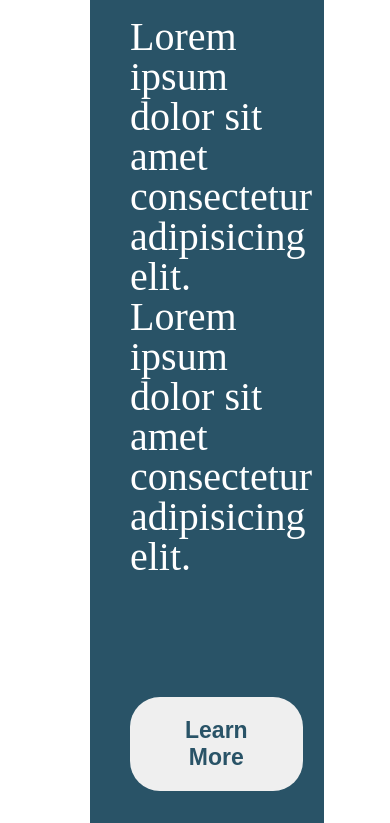
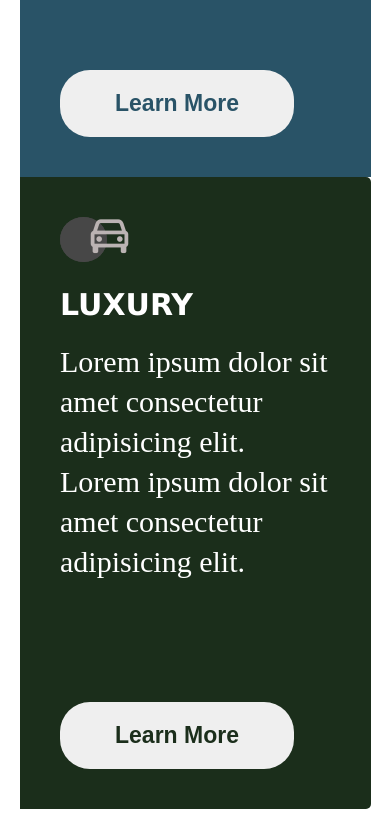
Before and after one commit to gikundiroHappy/scc, a plain HTML site: page index.html in a window 390 px wide. Shown: the part 1177-2000 px from the top of the page. Drawn offline with nearby package versions, Linux system fonts and the light colour scheme.

Commit message:
Making responsive page

```diff
--- a/index.css
+++ b/index.css
@@ -76,7 +76,7 @@ span i {
   .part {
     display: block;
     margin: 90px;
-    width: 60%;
+    /* width: 60%; */
   }
   .part p {
     font-size: 40px;
@@ -107,3 +107,42 @@ span i {
     margin-top: 120px;
   }
 }
+@media screen and (max-width: 420px) {
+  .part {
+    display: block;
+    /* margin: 90px; */
+    width: 90%;
+    margin-left: 20px;
+  }
+  .part p {
+    font-size: 30px;
+    line-height: 40px;
+  }
+  .part h1 {
+    font-size: 30px;
+    margin-top: 20px;
+  }
+  .part-1 {
+    width: 100%;
+  }
+  .part-2 {
+    width: 100%;
+  }
+  .part-3 {
+    width: 100%;
+  }
+  span {
+    height: 45px;
+    width: 12%;
+  }
+  span i {
+    font-size: 45px;
+    margin-left: 10px;
+    margin-top: -8px;
+  }
+  button {
+    font-size: 23px;
+    padding: 20px 55px;
+    margin-top: 120px;
+  }
+}
```
